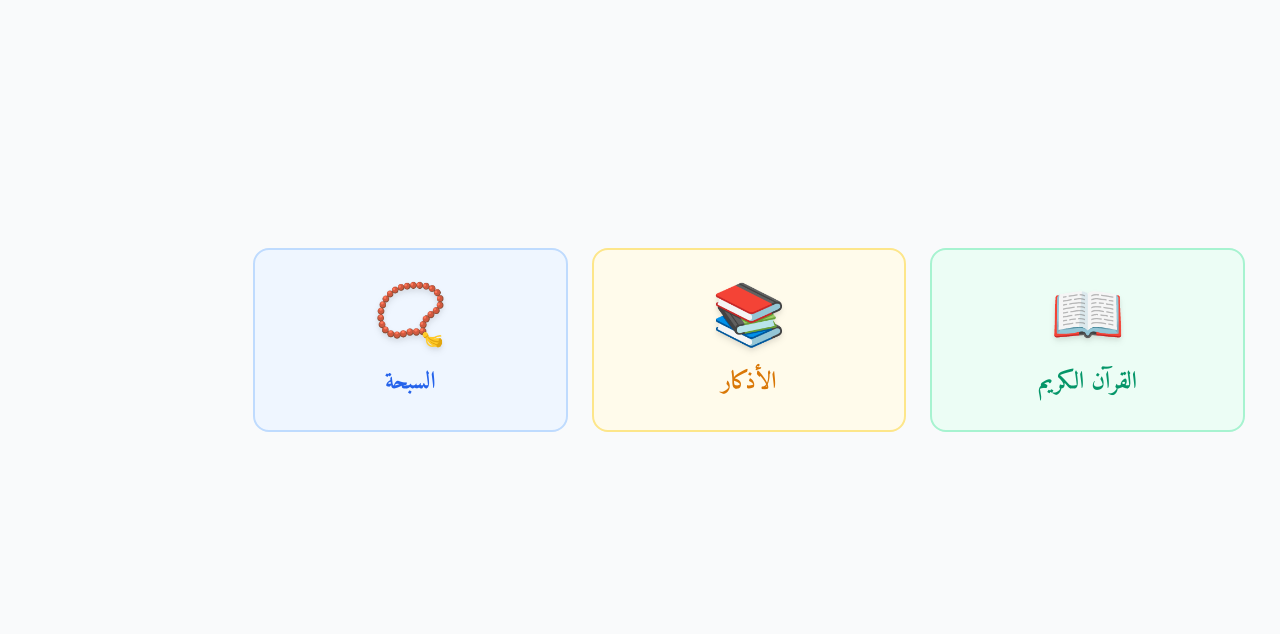
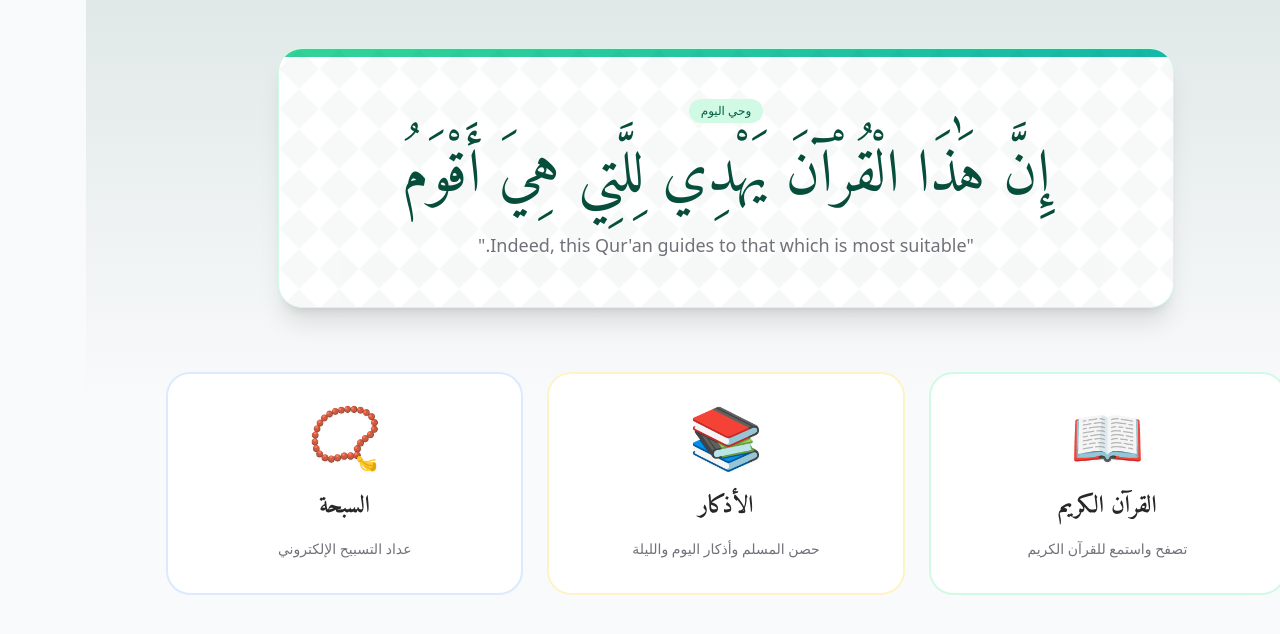
Before and after one commit to said-2005/quran-app, a Next.js app: page / in a window 1280 px wide. Shown: the top 634 px of the page. Built offline with nearby package versions, Linux system fonts and the light colour scheme.

Commit message:
New Dashboard Design: Hero Ayah, Integrated Install Button, and Grid Layout

```diff
--- a/app/page.tsx
+++ b/app/page.tsx
@@ -3,48 +3,123 @@ import IosInstallPrompt from "@/components/IosInstallPrompt";
 import Link from "next/link";
 
 export default function Home() {
-  const cards = [
+  const features = [
     {
       title: "القرآن الكريم",
+      description: "تصفح واستمع للقرآن الكريم",
       href: "/quran",
       icon: "📖",
-      color: "bg-emerald-50 dark:bg-emerald-900/20 text-emerald-600 dark:text-emerald-400 border-emerald-200 dark:border-emerald-800",
+      color: "bg-emerald-50 dark:bg-emerald-900/10 text-emerald-600 dark:text-emerald-400 border-emerald-100 dark:border-emerald-800 hover:border-emerald-500",
     },
     {
       title: "الأذكار",
+      description: "حصن المسلم وأذكار اليوم والليلة",
       href: "/adhkar",
       icon: "📚",
-      color: "bg-amber-50 dark:bg-amber-900/20 text-amber-600 dark:text-amber-400 border-amber-200 dark:border-amber-800",
+      color: "bg-amber-50 dark:bg-amber-900/10 text-amber-600 dark:text-amber-400 border-amber-100 dark:border-amber-800 hover:border-amber-500",
     },
     {
       title: "السبحة",
+      description: "عداد التسبيح الإلكتروني",
       href: "/sibha",
       icon: "📿",
-      color: "bg-blue-50 dark:bg-blue-900/20 text-blue-600 dark:text-blue-400 border-blue-200 dark:border-blue-800",
+      color: "bg-blue-50 dark:bg-blue-900/10 text-blue-600 dark:text-blue-400 border-blue-100 dark:border-blue-800 hover:border-blue-500",
     },
   ];
 
   return (
-    <div className="min-h-[85vh] flex flex-col justify-center">
-      <div className="grid grid-cols-1 md:grid-cols-3 gap-6 max-w-5xl mx-auto w-full px-4">
-        {cards.map((card) => (
+    <div className="min-h-screen pb-20">
+      {/* Hero Section */}
+      <div className="relative overflow-hidden bg-gradient-to-b from-emerald-900/10 to-transparent dark:from-emerald-900/30 pt-12 pb-16 px-4">
+        <div className="max-w-4xl mx-auto text-center space-y-8">
+
+          {/* Featured Ayah Card */}
+          <div className="relative bg-white dark:bg-zinc-900 rounded-3xl p-8 md:p-12 shadow-xl border border-emerald-100 dark:border-emerald-900/50 overflow-hidden group">
+            <div className="absolute top-0 left-0 w-full h-2 bg-gradient-to-r from-emerald-400 to-teal-500" />
+
+            {/* Decorative Background Pattern */}
+            <div className="absolute inset-0 opacity-[0.03] dark:opacity-[0.05] pointer-events-none">
+              <svg width="100%" height="100%" xmlns="http://www.w3.org/2000/svg">
+                <defs>
+                  <pattern id="islamic-pattern" x="0" y="0" width="40" height="40" patternUnits="userSpaceOnUse">
+                    <path d="M0 20 L20 0 L40 20 L20 40 Z" fill="currentColor" className="text-emerald-900" />
+                  </pattern>
+                </defs>
+                <rect width="100%" height="100%" fill="url(#islamic-pattern)" />
+              </svg>
+            </div>
+
+            <div className="relative z-10 space-y-6">
+              <span className="inline-block px-3 py-1 rounded-full bg-emerald-100 dark:bg-emerald-900/50 text-emerald-800 dark:text-emerald-300 text-xs font-medium">
+                وحي اليوم
+              </span>
+
+              <h1 className="text-3xl md:text-5xl lg:text-6xl font-amiri leading-[1.6] md:leading-[1.6] text-emerald-900 dark:text-emerald-100">
+                إِنَّ هَٰذَا الْقُرْآنَ يَهْدِي لِلَّتِي هِيَ أَقْوَمُ
+              </h1>
+
+              <p className="text-zinc-500 dark:text-zinc-400 text-lg font-light max-w-2xl mx-auto">
+                "Indeed, this Qur'an guides to that which is most suitable."
+              </p>
+            </div>
+          </div>
+
+          {/* Integrated Install Button */}
+          <div className="flex justify-center">
+            <InstallPWA>
+              <div className="group bg-gradient-to-r from-emerald-600 to-teal-600 hover:from-emerald-700 hover:to-teal-700 text-white px-8 py-4 rounded-2xl shadow-lg hover:shadow-emerald-500/25 transition-all duration-300 transform hover:-translate-y-1 flex items-center gap-3">
+                <span className="bg-white/20 p-2 rounded-lg">
+                  <svg xmlns="http://www.w3.org/2000/svg" className="h-6 w-6" fill="none" viewBox="0 0 24 24" stroke="currentColor">
+                    <path strokeLinecap="round" strokeLinejoin="round" strokeWidth={2} d="M4 16v1a3 3 0 003 3h10a3 3 0 003-3v-1m-4-4l-4 4m0 0l-4-4m4 4V4" />
+                  </svg>
+                </span>
+                <div className="text-right rtl:text-right">
+                  <div className="font-bold text-lg">تثبيت التطبيق</div>
+                  <div className="text-xs text-emerald-50 opacity-90">للاستخدام بدون إنترنت</div>
+                </div>
+              </div>
+            </InstallPWA>
+          </div>
+
+        </div>
+      </div>
+
+      {/* Main Features Grid */}
+      <div className="max-w-6xl mx-auto px-4 -mt-8 relative z-20">
+        <div className="grid grid-cols-1 md:grid-cols-3 gap-6">
+          {features.map((feature) => (
             <Link
-            key={card.title}
-            href={card.href}
+              key={feature.title}
+              href={feature.href}
               className={`
-              flex flex-col items-center justify-center p-8 rounded-2xl border-2
-              transition-all duration-300 transform hover:scale-105 hover:shadow-xl
-              relative z-10 cursor-pointer
-              ${card.color}
+                relative p-8 rounded-3xl border-2 bg-white dark:bg-zinc-800
+                transition-all duration-300 group hover:shadow-xl hover:-translate-y-1
+                flex flex-col items-center text-center space-y-4 cursor-pointer
+                ${feature.color}
               `}
             >
-            <span className="text-6xl mb-6 filter drop-shadow-md">{card.icon}</span>
-            <h2 className="text-2xl font-bold font-amiri min-w-[120px] text-center">{card.title}</h2>
+              <div className="text-6xl mb-2 transform group-hover:scale-110 transition-transform duration-300 filter drop-shadow-sm">
+                {feature.icon}
+              </div>
+
+              <h2 className="text-2xl font-bold font-amiri text-zinc-800 dark:text-zinc-100">
+                {feature.title}
+              </h2>
+
+              <p className="text-sm text-zinc-500 dark:text-zinc-400 leading-relaxed max-w-[200px]">
+                {feature.description}
+              </p>
+
+              <div className="absolute bottom-6 opacity-0 group-hover:opacity-100 transform translate-y-2 group-hover:translate-y-0 transition-all duration-300">
+                <span className="text-xs font-bold uppercase tracking-wider opacity-60">
+                  فتح القسم &larr;
+                </span>
+              </div>
             </Link>
           ))}
         </div>
+      </div>
 
-      <InstallPWA />
       <IosInstallPrompt />
     </div>
   );
--- a/components/InstallPWA.tsx
+++ b/components/InstallPWA.tsx
@@ -1,7 +1,7 @@
 "use client";
 import { useEffect, useState } from "react";
 
-export default function InstallPWA() {
+export default function InstallPWA({ children }: { children?: React.ReactNode }) {
     const [supportsPWA, setSupportsPWA] = useState(false);
     const [promptInstall, setPromptInstall] = useState<any>(null);
 
@@ -26,7 +26,15 @@ export default function InstallPWA() {
     };
 
     if (!supportsPWA) {
-        return null; // لا تظهر شيئاً إذا كان المتصفح لا يدعم التثبيت أو التطبيق مثبت أصلاً
+        return null;
+    }
+
+    if (children) {
+        return (
+            <div onClick={onClick} className="pointer-events-auto cursor-pointer">
+                {children}
+            </div>
+        );
     }
 
     return (
```
Lines whose indentation alone changed are shown as unchanged.
